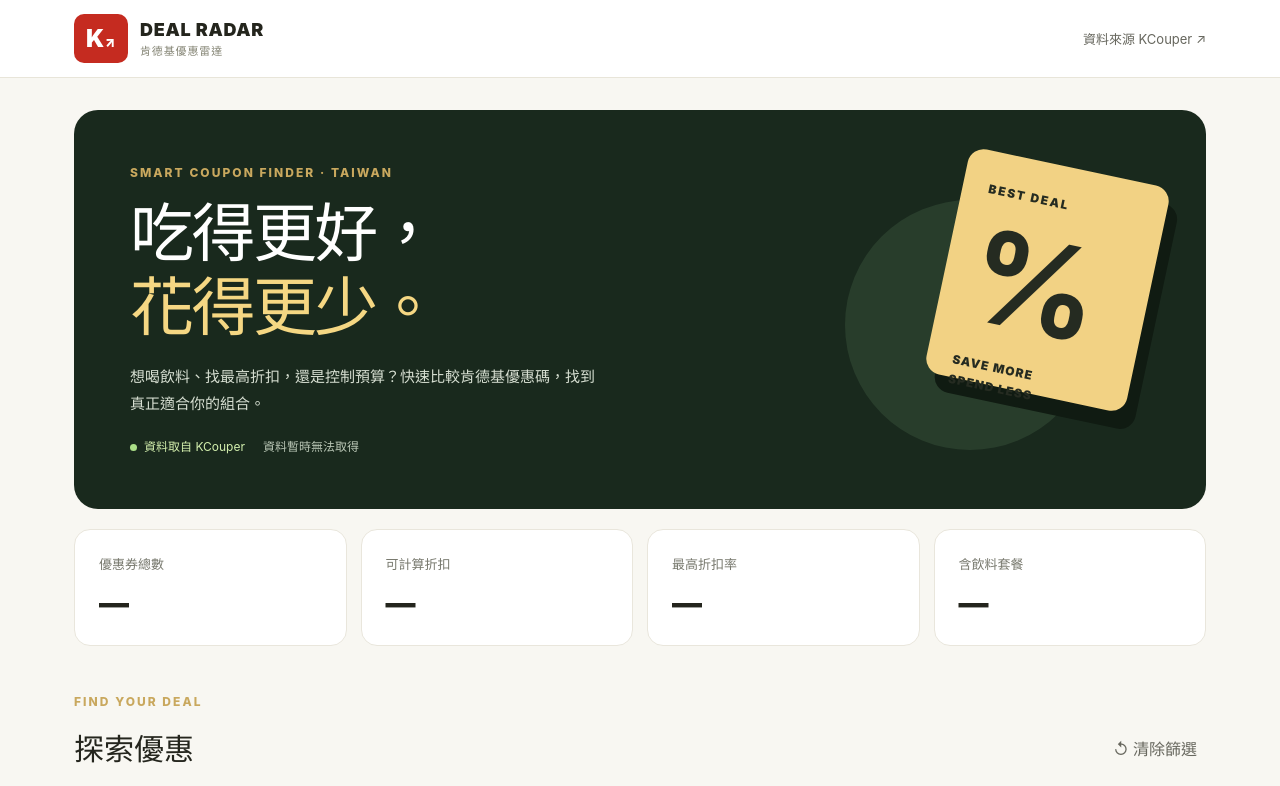
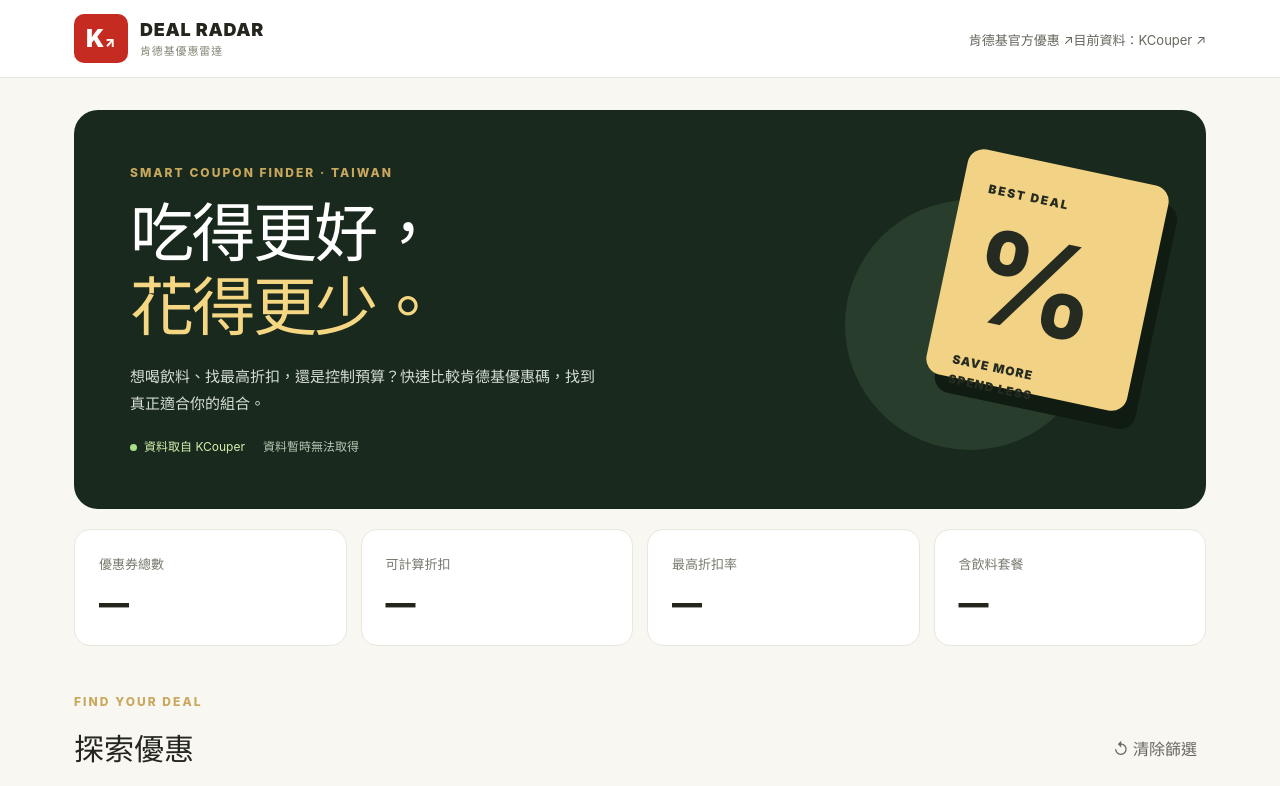
Before and after one commit to smartleo123/KFC-Deal-Radar, a plain HTML site: page index.html in a window 1280 px wide. Shown: the top 786 px of the page. Drawn offline with Linux system fonts and the light colour scheme; a script that the page names is missing.

Commit message:
ui: link official KFC coupons and clearly label data provider

```diff
--- a/index.html
+++ b/index.html
@@ -1,6 +1,6 @@
 <!doctype html>
 <html lang="zh-Hant"><head><meta charset="utf-8"><meta name="viewport" content="width=device-width,initial-scale=1"><meta name="theme-color" content="#171914"><meta name="description" content="肯德基優惠碼折扣排序、飲料篩選與套餐比價工具"><title>KFC Deal Radar｜肯德基優惠雷達</title><link rel="stylesheet" href="./style.css"></head>
-<body><header class="topbar"><div class="wrap bar"><a class="brand" href="./"><span class="mark">K<span>↗</span></span><span>DEAL RADAR<small>肯德基優惠雷達</small></span></a><a class="source-link" href="https://github.com/Winedays/KCouper" target="_blank" rel="noopener noreferrer">資料來源 KCouper ↗</a></div></header>
+<body><header class="topbar"><div class="wrap bar"><a class="brand" href="./"><span class="mark">K<span>↗</span></span><span>DEAL RADAR<small>肯德基優惠雷達</small></span></a><div class="source-nav"><a class="source-link" href="https://www.kfcclub.com.tw/coupon" target="_blank" rel="noopener noreferrer">肯德基官方優惠 ↗</a><a class="source-link" href="https://github.com/Winedays/KCouper" target="_blank" rel="noopener noreferrer">目前資料：KCouper ↗</a></div></div></header>
 <main class="wrap"><section class="hero"><div><p class="eyebrow">SMART COUPON FINDER · TAIWAN</p><h1>吃得更好，<br><em>花得更少。</em></h1><p class="intro">想喝飲料、找最高折扣，還是控制預算？快速比較肯德基優惠碼，找到真正適合你的組合。</p><div class="meta"><span class="live"><i></i>資料取自 KCouper</span><span id="updated">正在載入優惠資料…</span></div></div><div class="hero-art" aria-hidden="true"><div class="ticket"><span class="t1">BEST DEAL</span><strong>%</strong><span class="t2">SAVE MORE<br>SPEND LESS</span></div><div class="orb"></div></div></section>
 <section class="stats" aria-label="優惠概覽"><div><span>優惠券總數</span><strong id="total">—</strong></div><div><span>可計算折扣</span><strong id="known">—</strong></div><div><span>最高折扣率</span><strong id="best">—</strong></div><div><span>含飲料套餐</span><strong id="drinks">—</strong></div></section>
 <section class="workspace"><div class="section-head"><div><p class="eyebrow">FIND YOUR DEAL</p><h2>探索優惠</h2></div><button class="reset" id="reset" type="button">↺ 清除篩選</button></div>
```
